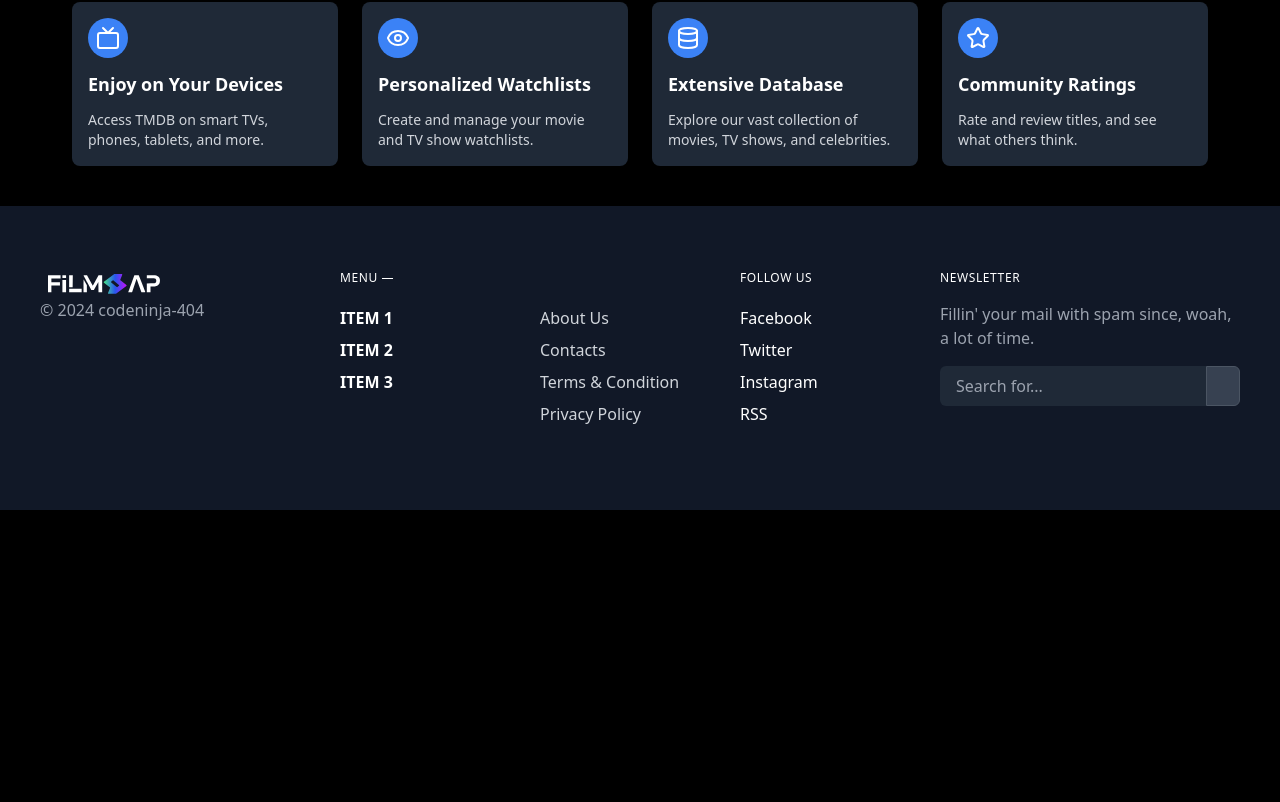
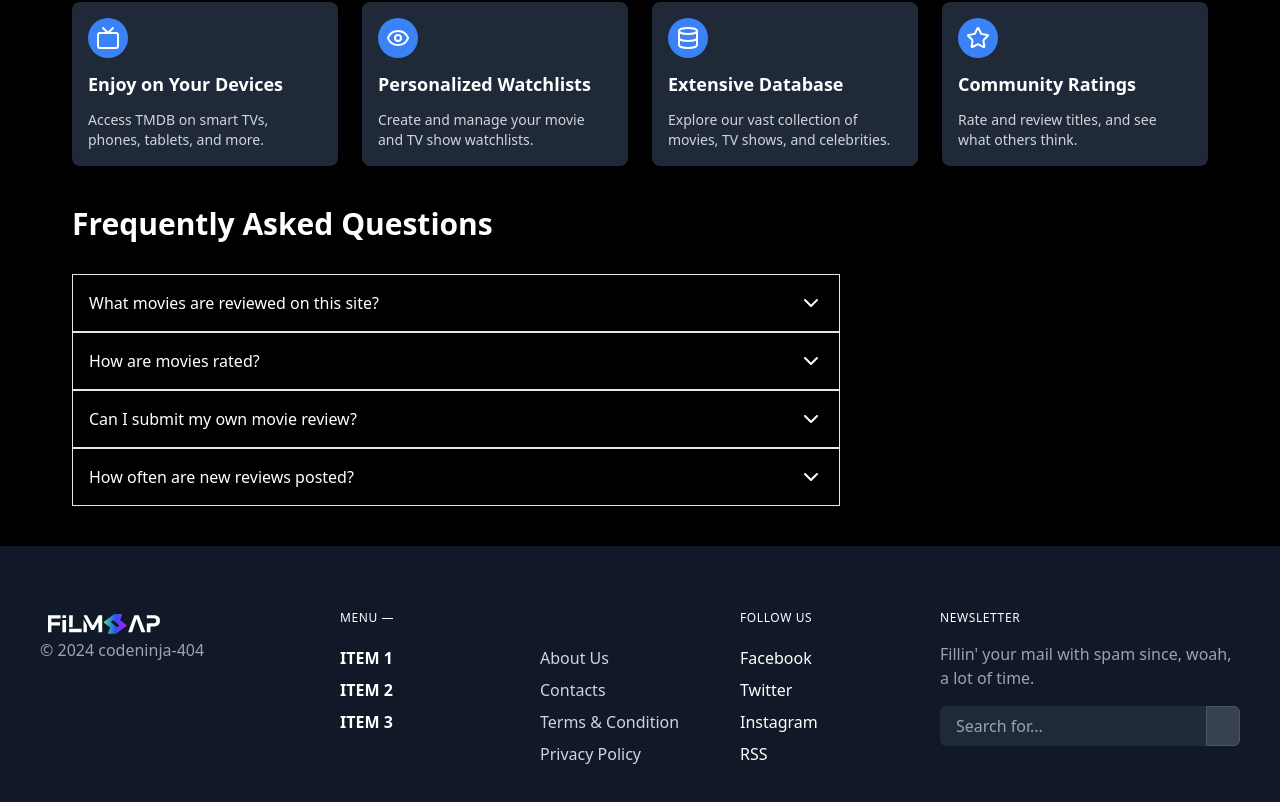
Before and after one commit to codeninja-404/filmzap, a React (Vite) app in the folder frontend/: page / in a window 1280 px wide. Shown: the part 1282-2084 px from the top of the page. Before the commit the page ends 1792 px from the top, so only its background shows below. Built offline with nearby package versions, Linux system fonts and the light colour scheme.

Commit message:
feat: add FAQ section with accordion functionality

```diff
--- /dev/null
+++ b/frontend/src/components/home/Faq.jsx
@@ -0,0 +1,69 @@
+import { ChevronDown } from "lucide-react";
+import { useState } from "react";
+
+const AccordionItem = ({ title, content }) => {
+  const [isOpen, setIsOpen] = useState(false);
+
+  return (
+    <div className="border">
+      <button
+        className="flex justify-between items-center w-full p-4 text-left"
+        onClick={() => setIsOpen(!isOpen)}
+      >
+        <span>{title}</span>
+        <span
+          className={`transition-transform duration-200 ${
+            isOpen ? "rotate-180" : ""
+          }`}
+        >
+          <ChevronDown />
+        </span>
+      </button>
+      <div
+        className={`overflow-hidden transition-all duration-200 ${
+          isOpen ? "max-h-96 p-4" : "max-h-0"
+        }`}
+      >
+        {content}
+      </div>
+    </div>
+  );
+};
+
+const Faq = () => {
+  const faqItems = [
+    {
+      title: "What movies are reviewed on this site?",
+      content:
+        "We review a wide range of movies, from the latest blockbusters to indie films and classic cinema. Our reviews cover various genres and styles to cater to diverse tastes.",
+    },
+    {
+      title: "How are movies rated?",
+      content:
+        "Movies are rated based on several factors including storyline, acting, direction, and overall enjoyment. Our rating system ranges from 1 to 5 stars, with detailed explanations provided in each review.",
+    },
+    {
+      title: "Can I submit my own movie review?",
+      content:
+        "Yes, we welcome guest reviews! If you would like to submit your own review, please contact us through our submission form, and our team will review and consider publishing it on the site.",
+    },
+    {
+      title: "How often are new reviews posted?",
+      content:
+        "New reviews are posted regularly, typically once or twice a week. Be sure to check back often or subscribe to our newsletter to stay updated on the latest reviews and movie news.",
+    },
+  ];
+
+  return (
+    <div className="w-full max-w-3xl   shadow-md rounded-lg my-10">
+      <h2 className="text-2xl md:text-3xl font-bold mb-8 ">
+        Frequently Asked Questions
+      </h2>
+      {faqItems.map((item, index) => (
+        <AccordionItem key={index} title={item.title} content={item.content} />
+      ))}
+    </div>
+  );
+};
+
+export default Faq;
--- a/frontend/src/pages/home/AuthScreen.jsx
+++ b/frontend/src/pages/home/AuthScreen.jsx
@@ -3,6 +3,7 @@ import { ChevronRight } from "lucide-react";
 import { useState } from "react";
 import TrendingSlide from "../../components/home/TrendingSlide";
 import MoreReasons from "../../components/home/MoreReasons";
+import Faq from "../../components/home/Faq";
 
 const AuthScreen = () => {
   const [email, setEmail] = useState("");
@@ -91,6 +92,9 @@ const AuthScreen = () => {
       <div className="mx-auto max-w-6xl px-2">
         <MoreReasons />
       </div>
+      <div className="mx-auto max-w-6xl px-2">
+        <Faq />
+      </div>
     </>
   );
 };
```
